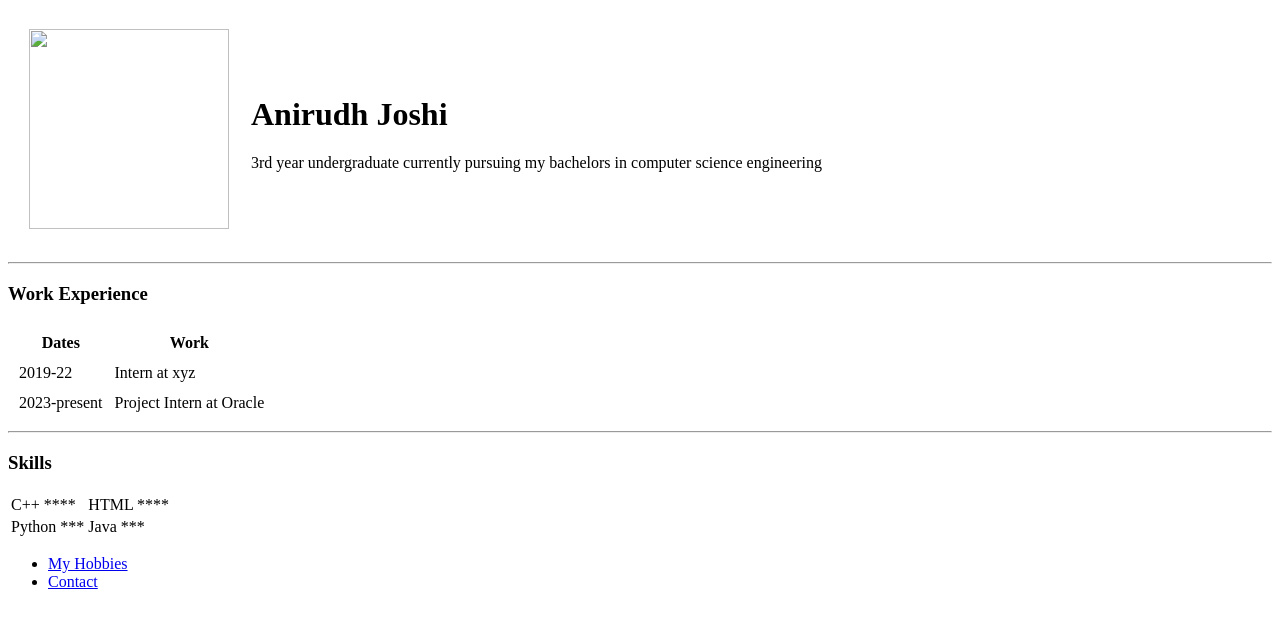
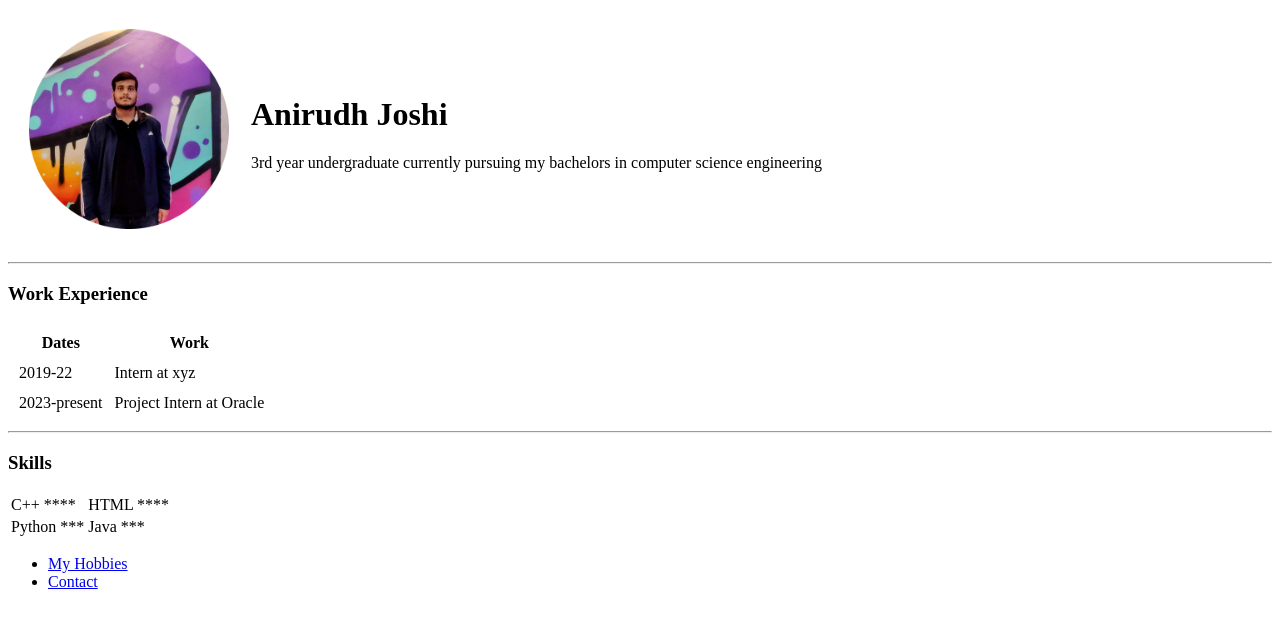
Before and after one commit to LIONOON/cv, a plain HTML site: page index.html in a window 1280 px wide. Drawn offline with Linux system fonts and the light colour scheme.

Commit message:
updated image source

```diff
--- a/index.html
+++ b/index.html
@@ -7,7 +7,7 @@
     <body>
         <table cellspacing="20">
             <tr>
-                <td><img src="images\aj-modified.png" width="200" height="200"></td>
+                <td><img src="aj-modified.png" width="200" height="200"></td>
                 <td><h1>Anirudh Joshi</h1>
                     <p>3rd year undergraduate currently pursuing my bachelors in computer science engineering</p></td>
             </tr>
```
